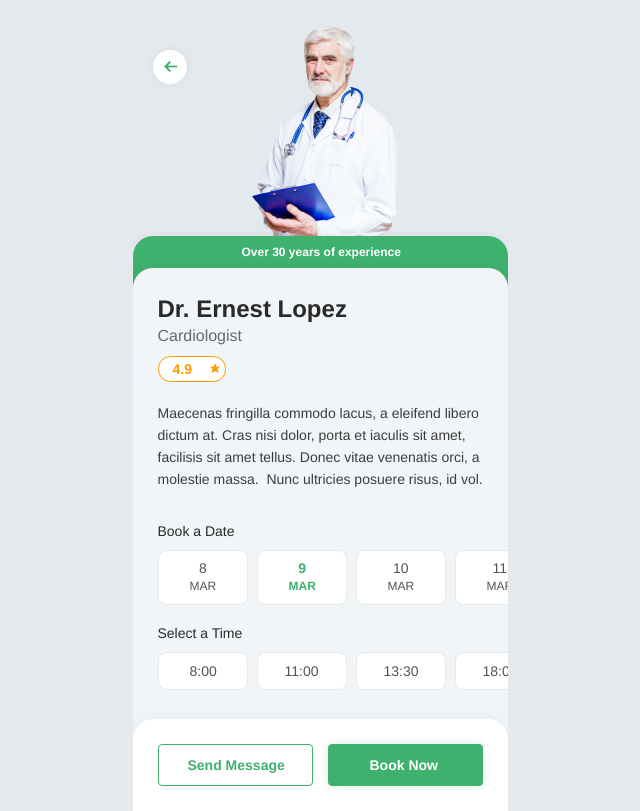
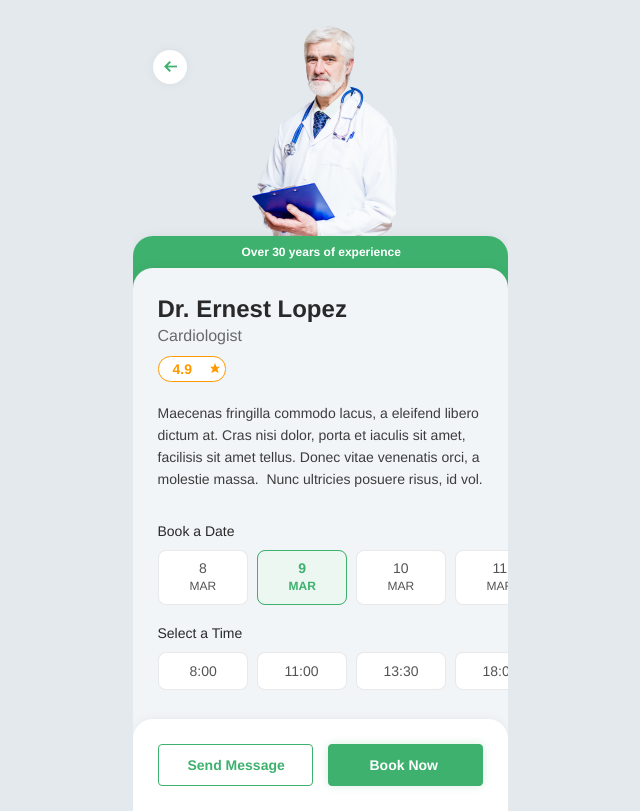
Before and after one commit to stephenlaichaowen/doctor-app-anima, a website: page screen2.html in a window 1280 px wide. Shown: the whole page, without its empty margins (320-960 px from the left). Drawn offline with nearby package versions, Linux system fonts and the light colour scheme; some packages are replaced by stand-ins of ours; a script that the page names is missing; a web font is replaced by a local one.

Commit message:
fix book-a-date-shadow

```diff
--- a/screen2.html
+++ b/screen2.html
@@ -47,8 +47,8 @@
         <div class="date-2-e81a04ec-ed39-418a-ae52-2769781eeb2c-WExJDN">
           <div class="rectangle-copy-12-3234d9a6-0367-4344-a3f3-4d4bbe6f475c-je4Yx6">
           </div>
-          <!-- <div class="rectangle-copy-3-185f364c-7350-41bb-bc82-2f1c004af254-1HsIou">
-          </div> -->
+          <div class="rectangle-copy-3-185f364c-7350-41bb-bc82-2f1c004af254-1HsIou">
+          </div>
           <div class="a9-mar-12a09dfc-98f1-44c4-a9f9-eda0da402255-QrQTyJ font-class-2">
             <span class="span0-QrQTyJ">9<br /></span><span class="span1-QrQTyJ">MAR</span>
           </div>
```
